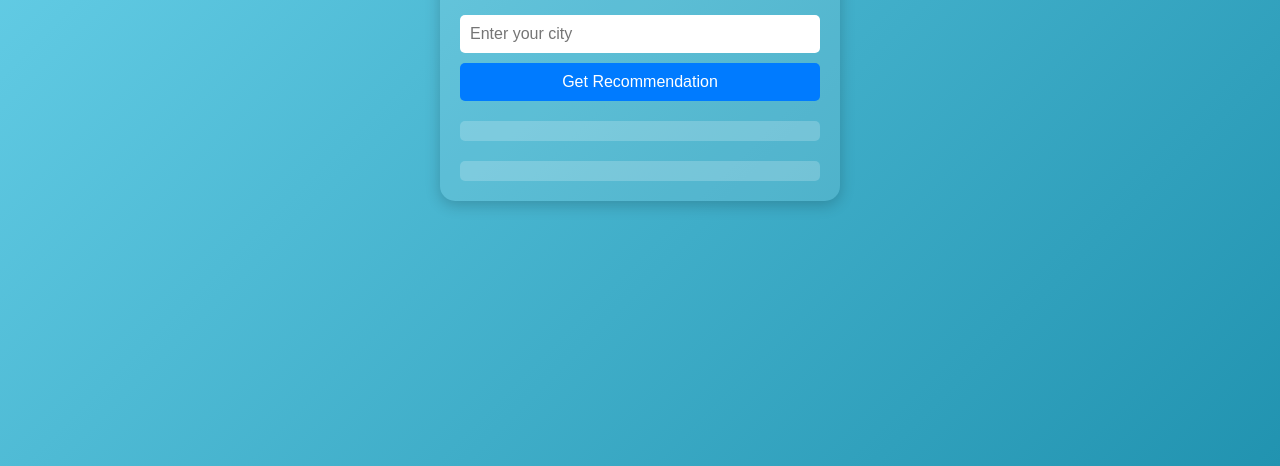
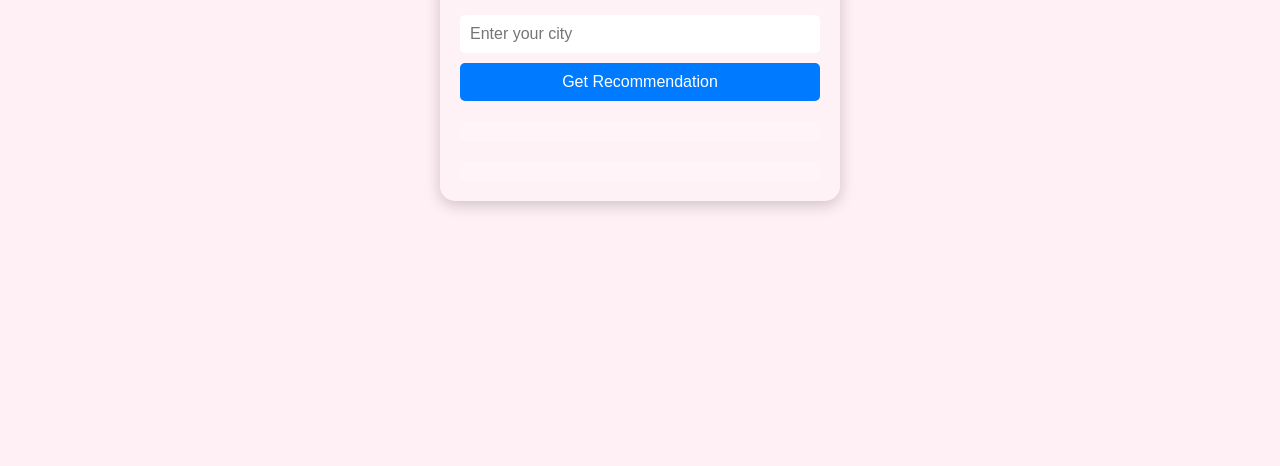
Before and after one commit to Haritha-k-suresh/h2, a plain HTML site: page index.html in a window 1280 px wide. Shown: the part 334-800 px from the top of the page. Drawn offline with Linux system fonts and the light colour scheme.

Commit message:
Update index.html

```diff
--- a/index.html
+++ b/index.html
@@ -15,7 +15,7 @@
         body {
             font-family: 'Arial', sans-serif;
             background-color: #FFF0F5; /* Lavender Blush */
-            background: linear-gradient(135deg, #6dd5ed, #2193b0);
+/*             background: linear-gradient(135deg, #6dd5ed, #2193b0); */ */
             color: #fff;
             display: flex;
             justify-content: center;
```
